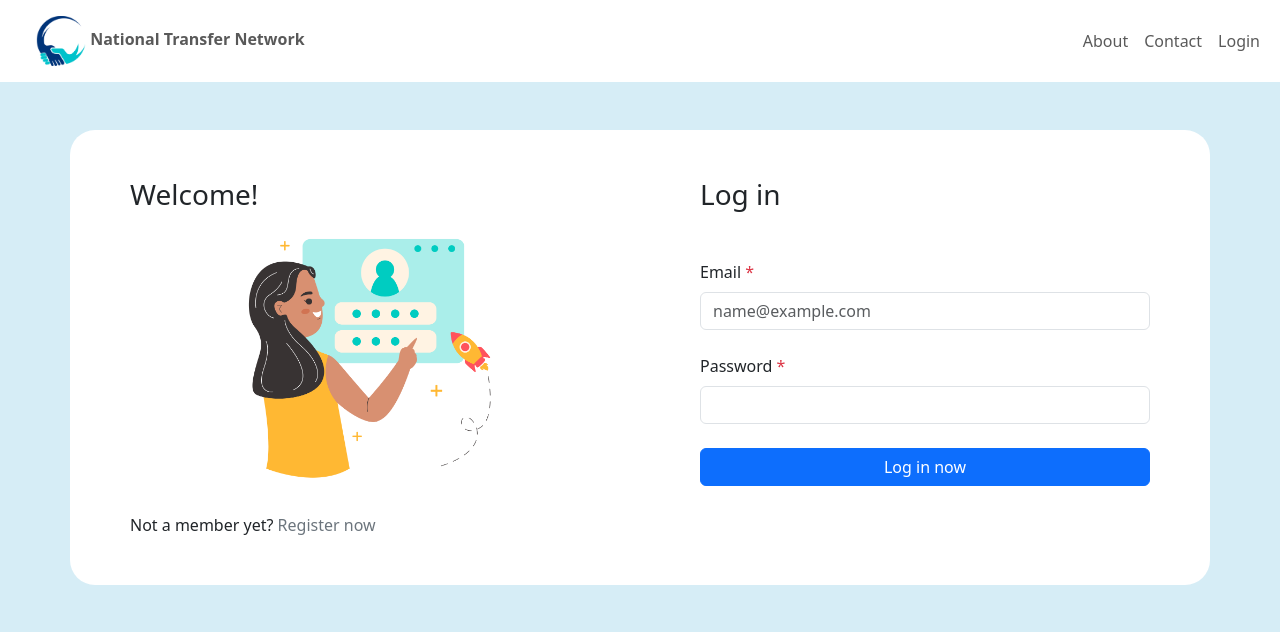
After one commit to rheann-seq/national-transfer-network, a Django app: page / in a window 1280 px wide. The commit adds this page. Shown: the top 632 px of the page. Run offline with Django 5.2, Linux system fonts and the light colour scheme.

Commit message:
added login html

```diff
--- /dev/null
+++ b/ntn_app/static/ntn_app/css/base_institutions.css
@@ -0,0 +1,7 @@
+.navbar{
+    background-color: white;
+}
+
+.logo-name{
+    font-weight: bold;
+}
--- /dev/null
+++ b/ntn_app/static/ntn_app/css/login.css
@@ -0,0 +1,8 @@
+body{
+    background-color: #D6EDF6;
+}
+
+.login-info{
+    background-color: white;
+    border-radius: 25px;
+}
--- a/ntn_app/templates/ntn_app/2year_upload.html
+++ b/ntn_app/templates/ntn_app/2year_upload.html
@@ -7,7 +7,7 @@
 		{% load static %}
 		<link href="https://stackpath.bootstrapcdn.com/bootstrap/4.5.2/css/bootstrap.min.css" rel="stylesheet" />
 		<link href="https://cdn.jsdelivr.net/npm/select2@4.1.0-rc.0/dist/css/select2.min.css" rel="stylesheet" />
-		<script src="{% static 'ntn_app/upload_data.js' %}"></script>
+		<script src="{% static 'ntn_app/js/upload_data.js' %}"></script>
 		<style>
 			body {
 				background: linear-gradient(135deg, #3b5998, #8b9dc3);
--- /dev/null
+++ b/ntn_app/templates/ntn_app/base_institutions.html
@@ -0,0 +1,60 @@
+{% load static %}
+
+<!DOCTYPE html>
+<html lang="en">
+<head>
+  <!-- Required meta tags -->
+  <meta charset="utf-8">
+  <meta name="viewport" content="width=device-width, initial-scale=1">
+  <!-- Bootstrap CSS -->
+  <link rel="stylesheet" href="https://unpkg.com/bootstrap@5.3.3/dist/css/bootstrap.min.css">
+  <link rel="stylesheet" type="text/css" href="{% static 'ntn_app/css/login.css' %}">
+  <link rel="stylesheet" type="text/css" href="{% static 'ntn_app/css/base_institutions.css' %}">
+
+</head>
+<body>
+      <nav class="navbar navbar-expand-lg navbar">
+        <div class="container-fluid">
+            <a class="navbar-brand" href="">
+              <img height="50">
+            </a>
+          <button class="navbar-toggler" type="button" data-bs-toggle="collapse" data-bs-target="#navbarSupportedContent" aria-controls="navbarSupportedContent" aria-expanded="false" aria-label="Toggle navigation">
+            <span class="navbar-toggler-icon"></span>
+          </button>
+          <div class="collapse navbar-collapse" id="navbarSupportedContent">
+            <ul class="navbar-nav me-auto mb-2 mb-lg-0 items">
+              <li class="nav-item">
+                <a class="nav-link logo-name" href="/"><img src="{% static 'ntn_app/images/logo.png' %}" width="50px"> National Transfer Network</a>
+              </li>
+            </ul>
+
+            <ul class="navbar-nav ms-auto mb-2 mb-lg-0"> <!-- This line has been updated -->
+              <li class="nav-item">
+                <a class="nav-link"  href="https://www.nationaltransfernetwork.org/about">About</a>
+              </li>
+              <li class="nav-item">
+                <a class="nav-link" href="https://www.nationaltransfernetwork.org/contact">Contact</a>
+              </li>
+              <li class="nav-item">
+                <a class="nav-link" href="/">Login</a>
+              </li>
+              {% comment %} <li class="nav-item dropdown">
+                <a class="nav-link dropdown-toggle navbar-brand" href="#" id="navbarDropdown" role="button" data-bs-toggle="dropdown" aria-expanded="false">
+                    <img class="profile-picture" src="{% static 'ntn_app/images/user.png' %}" alt="" width="45" height="45">
+                  </a>
+                <div class="dropdown-menu dropdown-menu-end" aria-labelledby="navbarDropdown"> <!-- This line has been updated -->
+                  <a class="dropdown-item">Profile</a>
+                  <a class="dropdown-item">Logout</a>
+                </div>
+              </li> {% endcomment %}
+            </ul>
+          </div>
+        </div>
+      </nav>
+
+      {% block body %}
+      {% endblock body %}
+
+<script src="https://cdn.jsdelivr.net/npm/bootstrap@5.0.2/dist/js/bootstrap.bundle.min.js" integrity="sha384-MrcW6ZMFYlzcLA8Nl+NtUVF0sA7MsXsP1UyJoMp4YLEuNSfAP+JcXn/tWtIaxVXM" crossorigin="anonymous"></script>
+</body>
+</html>
--- /dev/null
+++ b/ntn_app/templates/ntn_app/login.html
@@ -0,0 +1,56 @@
+{% extends "ntn_app/base_institutions.html" %}
+{% load static %}
+
+{% block body %}
+
+<!-- Login 3 - Bootstrap Brain Component -->
+<section class="p-3 p-md-4 p-xl-5">
+    <div class="container login-info">
+      <div class="row">
+        <div class="col-12 col-md-6 bsb-tpl-bg-platinum">
+          <div class="d-flex flex-column justify-content-between h-100 p-3 p-md-4 p-xl-5">
+            <h3 class="m-0">Welcome!</h3>
+            <img class="img-fluid rounded mx-auto my-4" loading="lazy" src="{% static 'ntn_app/images/login.png' %}" width="500" height="80" alt="BootstrapBrain Logo">
+            <p class="mb-0">Not a member yet? <a href="https://www.nationaltransfernetwork.org/contact" class="link-secondary text-decoration-none">Register now</a></p>
+          </div>
+        </div>
+        <div class="col-12 col-md-6 bsb-tpl-bg-lotion login-banner">
+          <div class="p-3 p-md-4 p-xl-5">
+            <div class="row">
+              <div class="col-12">
+                <div class="mb-5">
+                  <h3>Log in</h3>
+                </div>
+              </div>
+            </div>
+            <form action="#!">
+              <div class="row gy-3 gy-md-4 overflow-hidden">
+                <div class="col-12">
+                  <label for="email" class="form-label">Email <span class="text-danger">*</span></label>
+                  <input type="email" class="form-control" name="email" id="email" placeholder="name@example.com" required>
+                </div>
+                <div class="col-12">
+                  <label for="password" class="form-label">Password <span class="text-danger">*</span></label>
+                  <input type="password" class="form-control" name="password" id="password" value="" required>
+                </div>
+
+                <div class="col-12">
+                  <div class="d-grid">
+                    <button class="btn bsb-btn-xl btn-primary" type="submit">Log in now</button>
+                  </div>
+                </div>
+              </div>
+            </form>
+          </div>
+        </div>
+      </div>
+    </div>
+  </section>
+
+
+
+
+
+        </body>
+    {% endblock %}
+    <script src="https://cdn.jsdelivr.net/npm/bootstrap@5.0.2/dist/js/bootstrap.bundle.min.js" integrity="sha384-MrcW6ZMFYlzcLA8Nl+NtUVF0sA7MsXsP1UyJoMp4YLEuNSfAP+JcXn/tWtIaxVXM" crossorigin="anonymous"></script>
--- a/ntn_app/urls.py
+++ b/ntn_app/urls.py
@@ -14,5 +14,6 @@ urlpatterns = [
     path('api/upload_excel/', ExcelUploadView.as_view(), name='upload_excel'),
     path('two_year_upload/', views.TwoYearUpload, name='upload1'),
     path('four_year_upload/', views.FourYearUpload, name='upload2'),
-    path('add_course', views.add_course, name="add-course")
+    path('add_course', views.add_course, name="add-course"),
+    path('', views.login_view, name="login")
 ]
--- a/ntn_app/views.py
+++ b/ntn_app/views.py
@@ -26,6 +26,9 @@ def FourYearUpload(request):
 
 def add_course(request):
     return render(request, 'ntn_app/add_course.html')
+
+def login_view(request):
+    return render(request, 'ntn_app/login.html')
 
 class ExcelUploadView(APIView):
     print('called the excel upload function')
```
Also changed, not shown: ntn_app/forms.py (added, +25 -0 lines), ntn_app/static/ntn_app/images/login.png (added), ntn_app/static/ntn_app/images/logo.png (added).
